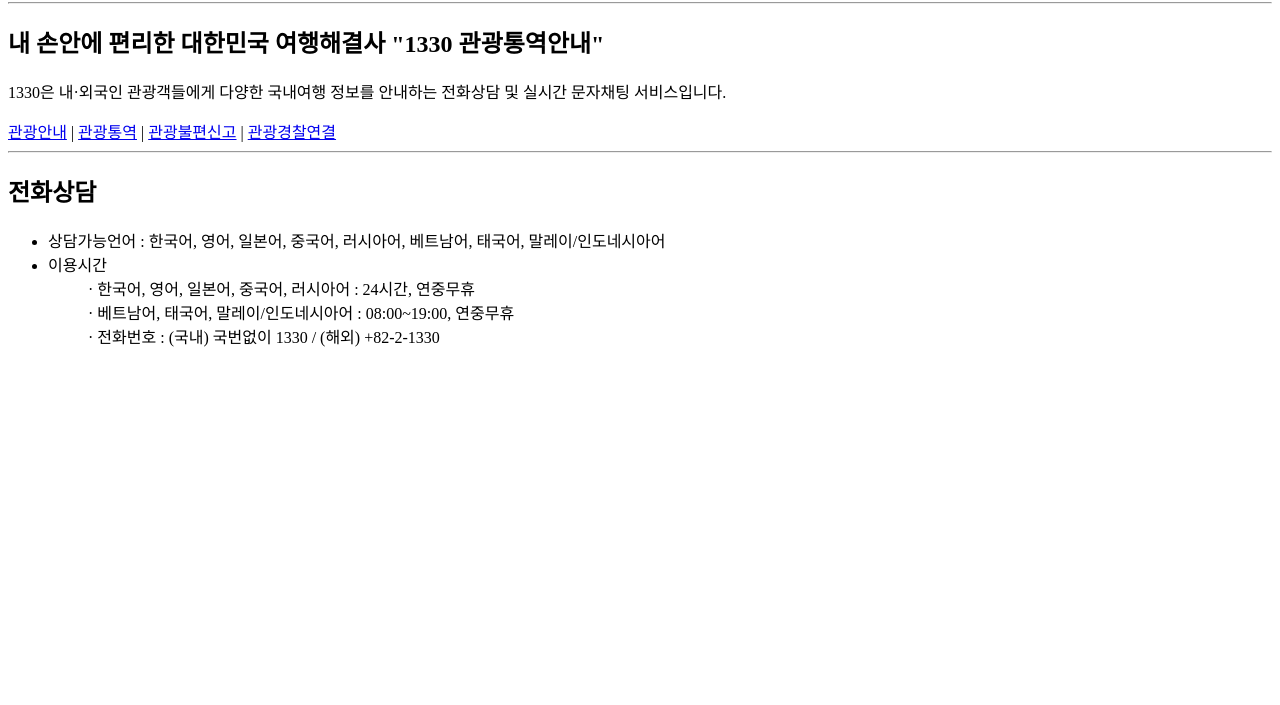
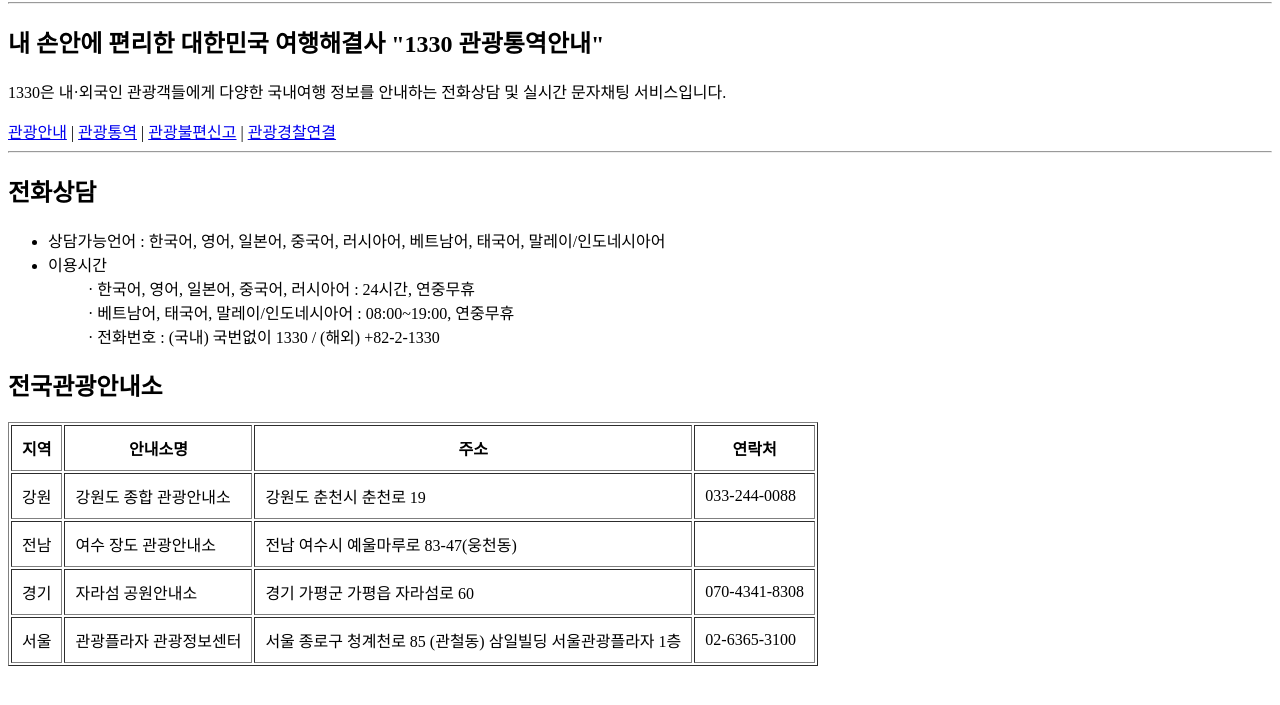
Before and after one commit to csslick/web1-4-ex1, a plain HTML site: page index.html in a window 1280 px wide. Shown: the part 87-792 px from the top of the page. Drawn offline with Linux system fonts and the light colour scheme.

Commit message:
Add files via upload

```diff
--- a/index.html
+++ b/index.html
@@ -31,5 +31,39 @@
             </ul>
         </li>
     </ul>
+
+    <h2>전국관광안내소</h2>
+     <table border="1" cellpadding="10">
+        <tr>
+            <th>지역</th>
+            <th>안내소명</th>
+            <th>주소</th>
+            <th>연락처</th>
+        </tr>
+        <tr>
+            <td>강원</td>
+            <td>강원도 종합 관광안내소</td>
+            <td>강원도 춘천시 춘천로 19</td>
+            <td>033-244-0088</td>
+        </tr>
+        <tr>
+            <td>전남</td>
+            <td>여수 장도 관광안내소</td>
+            <td>전남 여수시 예울마루로 83-47(웅천동)</td>
+            <td></td>
+        </tr>
+        <tr>
+            <td>경기</td>
+            <td>자라섬 공원안내소</td>
+            <td>경기 가평군 가평읍 자라섬로 60</td>
+            <td>070-4341-8308</td>
+        </tr>
+        <tr>
+            <td>서울</td>
+            <td>관광플라자 관광정보센터</td>
+            <td>서울 종로구 청계천로 85 (관철동) 삼일빌딩 서울관광플라자 1층</td>
+            <td>02-6365-3100</td>
+        </tr>
+     </table>
 </body>
 </html>
```
